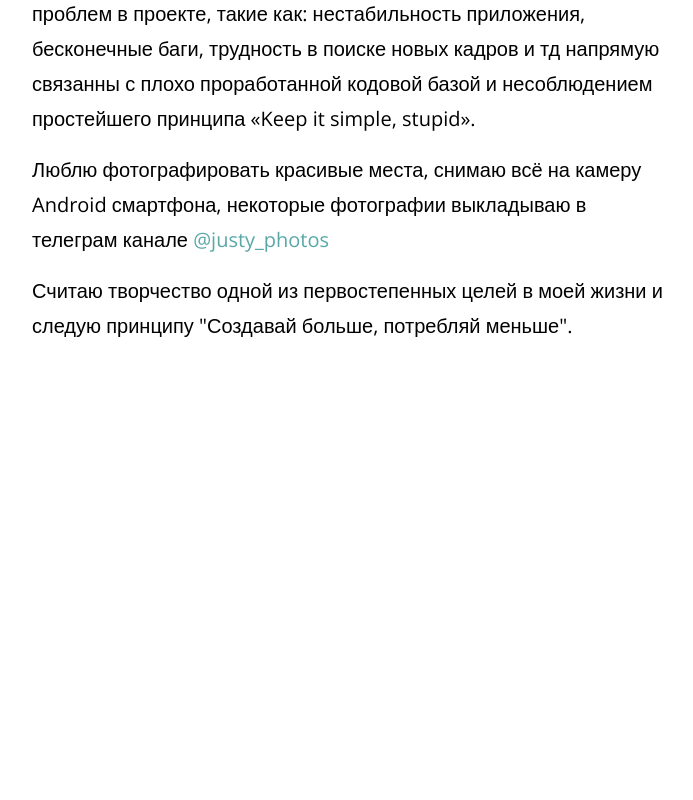
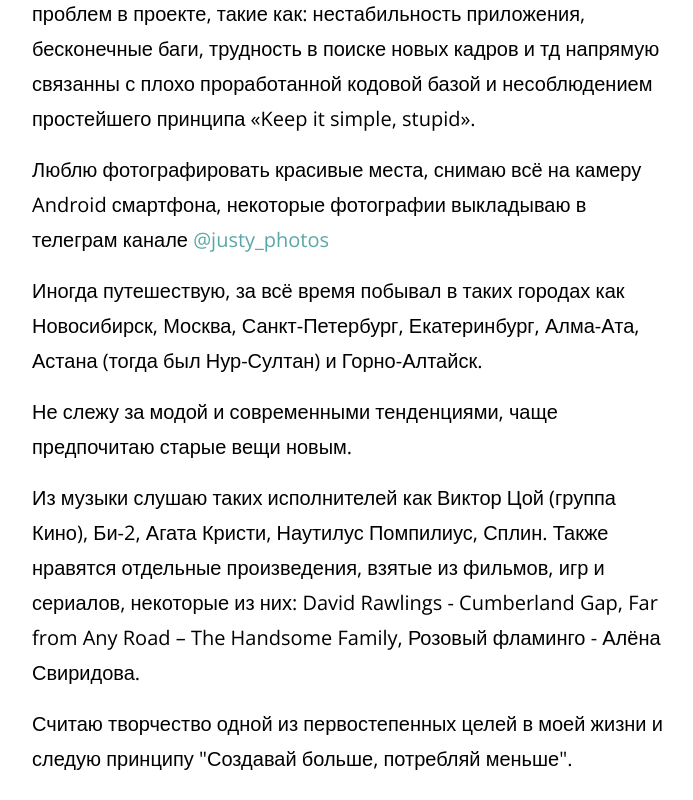
Before and after one commit to DmitryTsyvtsyn/dmitrytsyvtsyn.github.io, a plain HTML site: page index.html in a window 1280 px wide. Shown: the part 580-1380 px from the top of the page, without its empty margins (288-981 px from the left). Before the commit the page ends 947 px from the top, so only its background shows below. Drawn offline with nearby package versions, Linux system fonts and the light colour scheme.

Commit message:
added traveling and music blocks

```diff
--- a/index.html
+++ b/index.html
@@ -59,6 +59,12 @@
 
             <p class="body-text">Люблю фотографировать красивые места, снимаю всё на камеру Android смартфона, некоторые фотографии выкладываю в телеграм канале <a href="https://t.me/justy_photos" target="blank">@justy_photos</a></p>
 
+            <p class="body-text">Иногда путешествую, за всё время побывал в таких городах как Новосибирск, Москва, Санкт-Петербург, Екатеринбург, Алма-Ата, Астана (тогда был Нур-Султан) и Горно-Алтайск.</p>
+
+            <p class="body-text">Не слежу за модой и современными тенденциями, чаще предпочитаю старые вещи новым.</p>
+
+            <p class="body-text">Из музыки слушаю таких исполнителей как Виктор Цой (группа Кино), Би-2, Агата Кристи, Наутилус Помпилиус, Сплин. Также нравятся отдельные произведения, взятые из фильмов, игр и сериалов, некоторые из них: David Rawlings - Cumberland Gap, Far from Any Road – The Handsome Family, Розовый фламинго - Алёна Свиридова.</p>
+
             <p class="body-text">Считаю творчество одной из первостепенных целей в моей жизни и следую принципу "Создавай больше, потребляй меньше".</p>
 
         </div>
```
